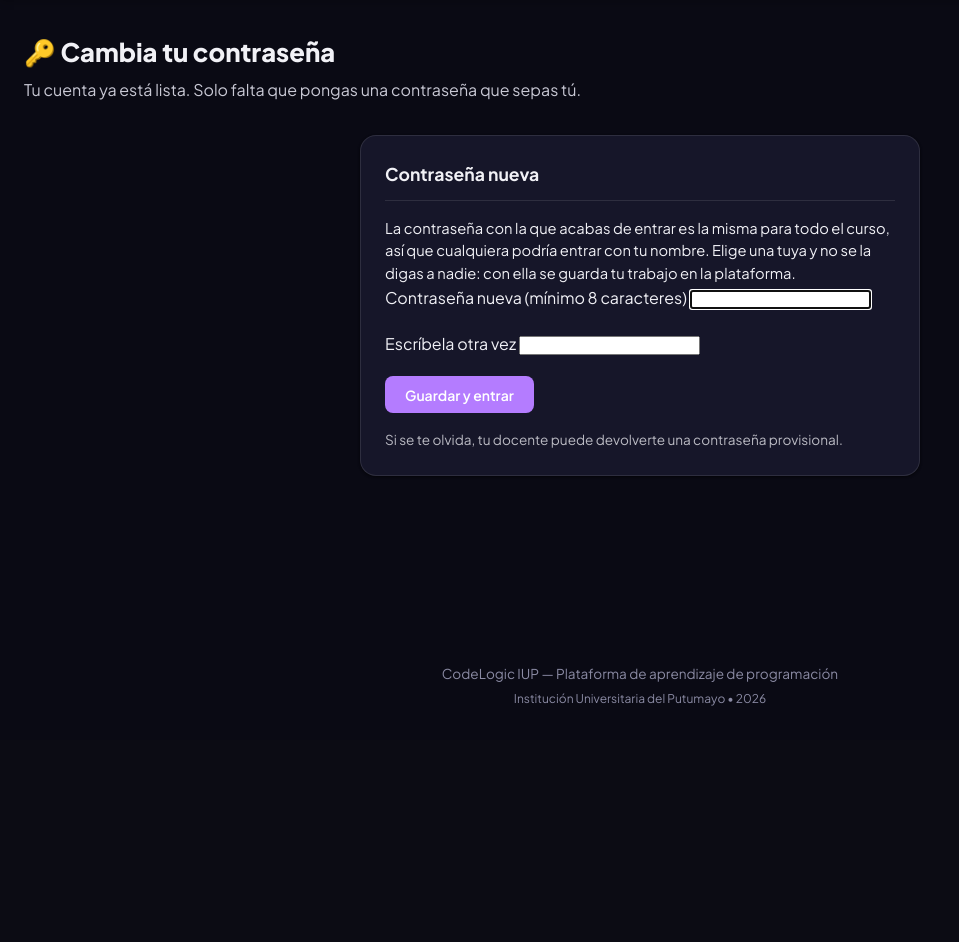
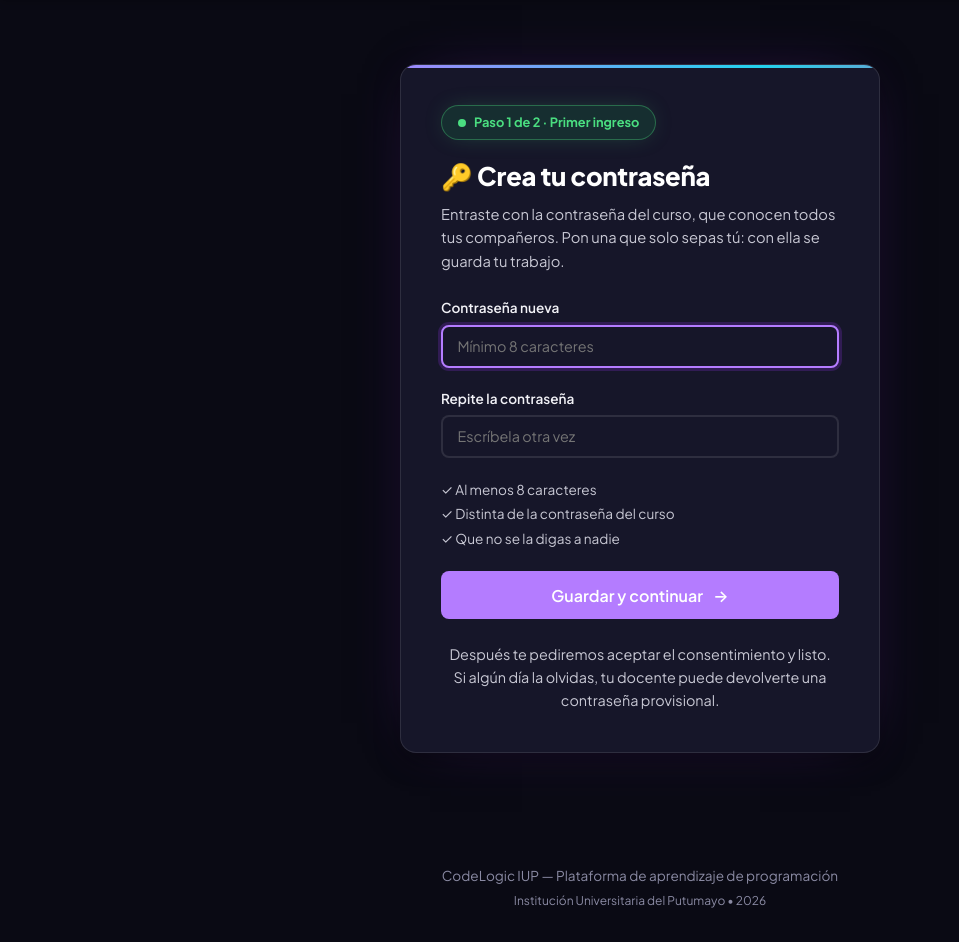
Before and after one commit to shirokurorex321/Codelogic-Tesis, a Python web app: template templates/cambiar_clave.html in a window 1280 px wide. Shown: the part 60-1002 px from the top of the page, without its empty margins (0-959 px from the left). Before the commit the page ends 766 px from the top, so only its background shows below. Run offline with Jinja, Linux system fonts and the light colour scheme; the template is opened without the code that fills it, so the values that code supplies are empty.

Commit message:
Dar estilo a la pantalla de la clave nueva y al perfil
Los campos no llevaban form-input ni form-label, asi que salian como las
cajas blancas del navegador, pegadas al texto. En la pantalla del primer
ingreso eso es lo primero que ve cada estudiante. Ahora usa la misma
tarjeta que el acceso, dice que es el paso 1 de 2 y lista lo que se pide
de la clave. El perfil tenia el mismo fallo.

```diff
--- a/templates/cambiar_clave.html
+++ b/templates/cambiar_clave.html
@@ -1,35 +1,49 @@
 {% extends "base.html" %}
-{% block title %}Cambia tu contraseña — CodeLogic IUP{% endblock %}
+{% block title %}Crea tu contraseña — CodeLogic IUP{% endblock %}
 
 {% block content %}
-<div class="dash-header">
-    <h1>🔑 Cambia tu contraseña</h1>
-    <p>Tu cuenta ya está lista. Solo falta que pongas una contraseña que sepas tú.</p>
-</div>
+<div style="display:flex; justify-content:center; padding:2rem 0 3rem;">
+    <div class="auth-card" style="width:100%; max-width:30rem;">
+        <span class="hero-badge" style="margin-bottom:1rem;">
+            <span class="pulse-dot"></span>
+            Paso 1 de 2 · Primer ingreso
+        </span>
+        <h2>🔑 Crea tu contraseña</h2>
+        <p class="subtitle">
+            Entraste con la contraseña del curso, que conocen todos tus compañeros.
+            Pon una que solo sepas tú: con ella se guarda tu trabajo.
+        </p>
 
-<div class="card" style="max-width:560px; margin:0 auto;">
-    <div class="card-header"><span class="card-title">Contraseña nueva</span></div>
-    <p style="font-size:.92rem; line-height:1.55;">
-        La contraseña con la que acabas de entrar es la misma para todo el curso, así que
-        cualquiera podría entrar con tu nombre. Elige una tuya y no se la digas a nadie:
-        con ella se guarda tu trabajo en la plataforma.
-    </p>
-    <form method="POST">
+        <form method="POST" action="{{ url_for('cambiar_clave') }}">
             <input type="hidden" name="csrf_token" value="{{ csrf_token() }}">
             <div class="form-group">
-            <label>Contraseña nueva (mínimo 8 caracteres)</label>
-            <input type="password" name="new_password" required minlength="8"
+                <label class="form-label" for="new_password">Contraseña nueva</label>
+                <input type="password" id="new_password" name="new_password" class="form-input"
+                       placeholder="Mínimo 8 caracteres" required minlength="8"
                        autocomplete="new-password" autofocus>
             </div>
             <div class="form-group">
-            <label>Escríbela otra vez</label>
-            <input type="password" name="confirm_password" required minlength="8"
+                <label class="form-label" for="confirm_password">Repite la contraseña</label>
+                <input type="password" id="confirm_password" name="confirm_password" class="form-input"
+                       placeholder="Escríbela otra vez" required minlength="8"
                        autocomplete="new-password">
             </div>
-        <button type="submit" class="btn btn-primary">Guardar y entrar</button>
+
+            <ul style="list-style:none; padding:0; margin:0 0 1.25rem; font-size:0.85rem; color:var(--text-light); line-height:1.8;">
+                <li>✓ Al menos 8 caracteres</li>
+                <li>✓ Distinta de la contraseña del curso</li>
+                <li>✓ Que no se la digas a nadie</li>
+            </ul>
+
+            <button type="submit" class="btn btn-primary btn-block btn-lg btn-shine">
+                Guardar y continuar <span class="arrow">→</span>
+            </button>
         </form>
-    <p style="font-size:.85rem; opacity:.75; margin-top:1rem;">
-        Si se te olvida, tu docente puede devolverte una contraseña provisional.
+
+        <p class="auth-footer">
+            Después te pediremos aceptar el consentimiento y listo.<br>
+            Si algún día la olvidas, tu docente puede devolverte una contraseña provisional.
         </p>
     </div>
+</div>
 {% endblock %}
```
Also changed, not shown: templates/perfil.html (+6 -6 lines). Lines whose indentation alone changed are shown as unchanged.
